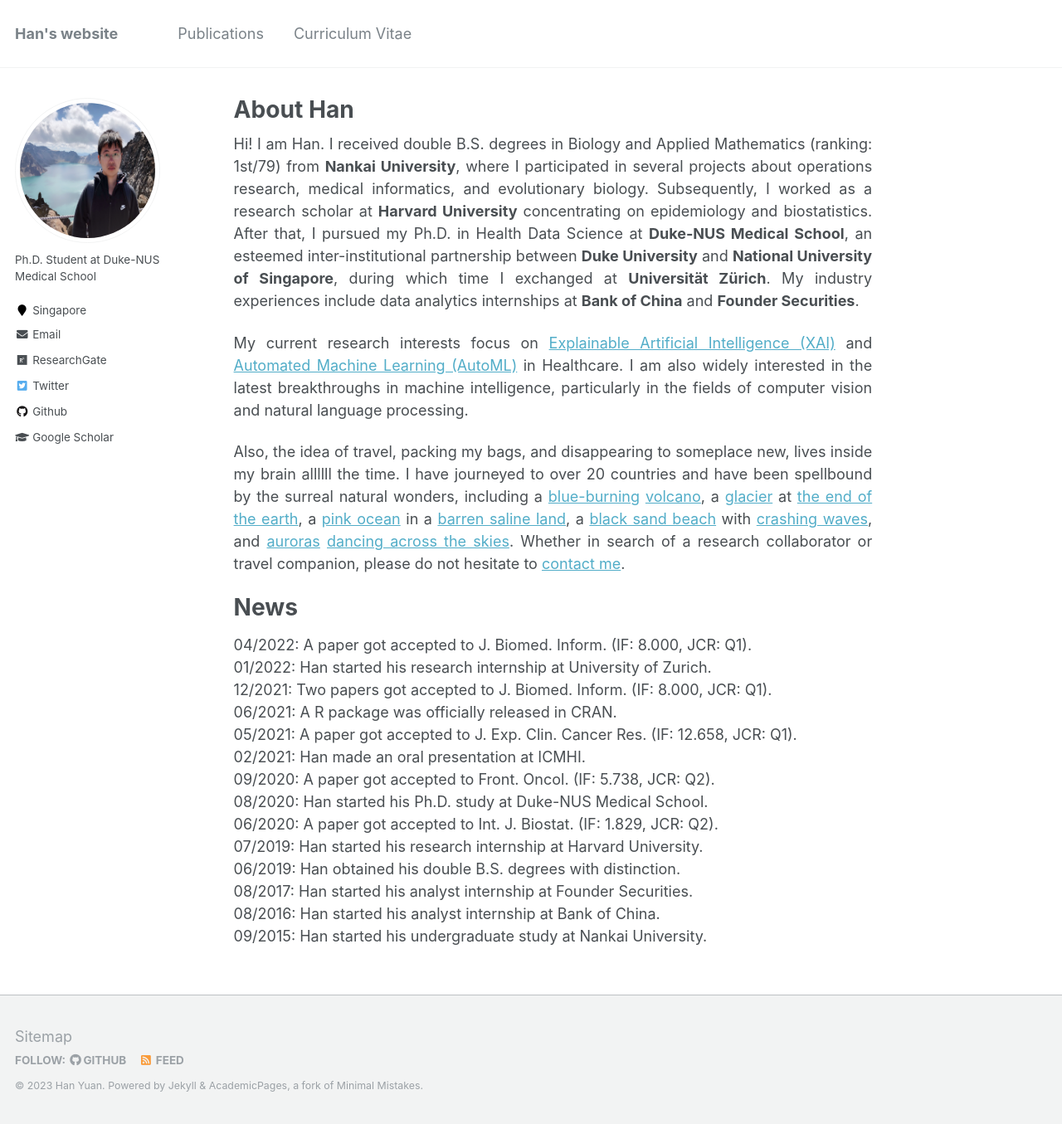
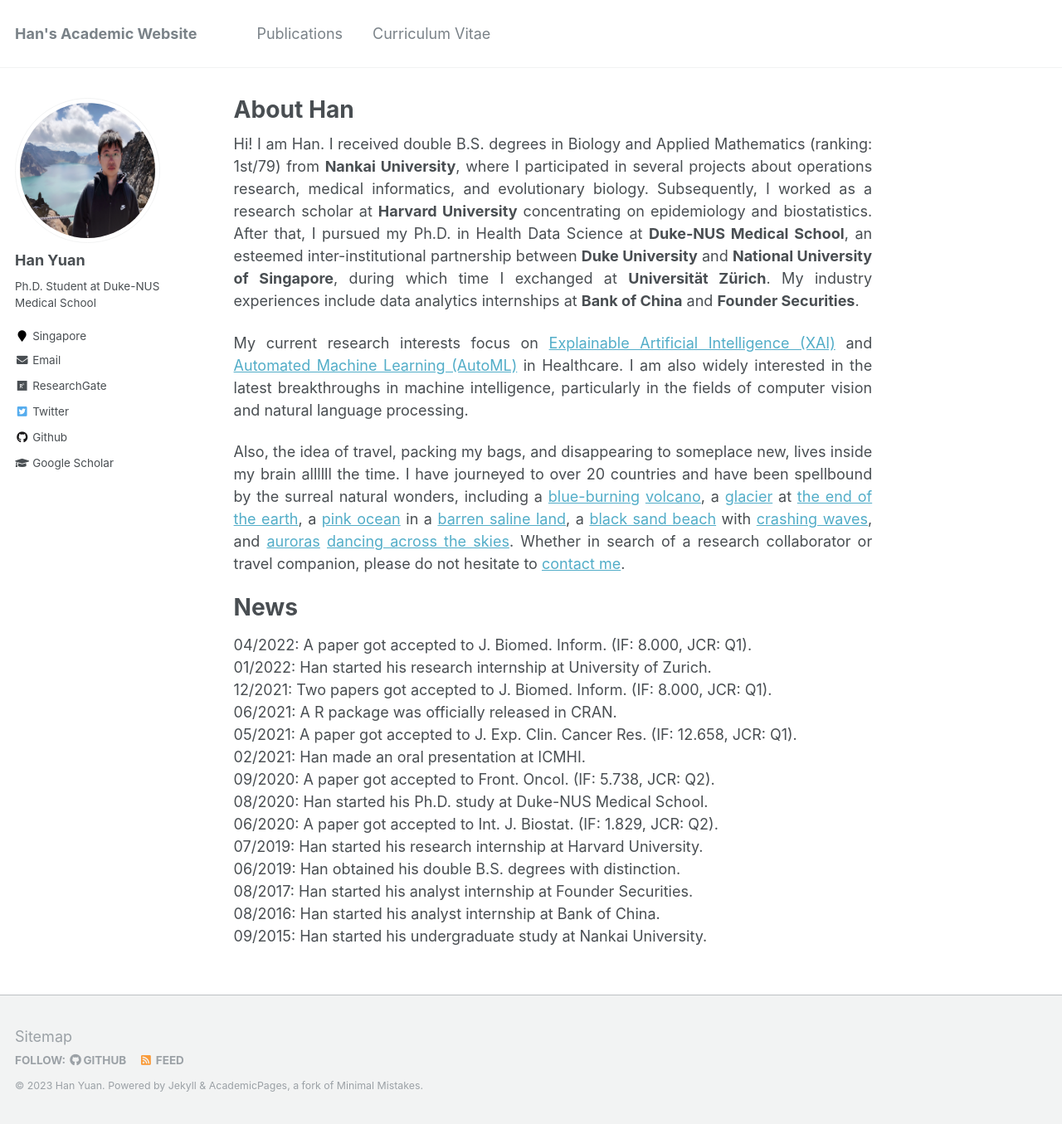
Before and after one commit to Han-Yuan-Med/Han-Yuan-Med.github.io, a Jekyll site: the page built from _pages/about.md, in a window 1280 px wide and 1355 px high. Shown: the whole window at 83% size. Built offline with Jekyll 4.4.1, drawn with Linux system fonts in a browser that asks for light colours.

Commit message:
Update _config.yml

```diff
--- a/_config.yml
+++ b/_config.yml
@@ -7,7 +7,7 @@
 
 # Site Settings
 locale                   : "en-US"
-title                    : "Han's website"
+title                    : "Han's Academic Website"
 title_separator          : "-"
 name                     : &name "Han Yuan"
 description              : &description "Ph.D. Student at Duke-NUS Medical School"
@@ -80,7 +80,7 @@
 
 # Site Author
 author:
-  name             :
+  name             : "Han Yuan"
   avatar           : "Han.png"
   bio              : "Ph.D. Student at Duke-NUS Medical School"
   location         : "Singapore"
```
